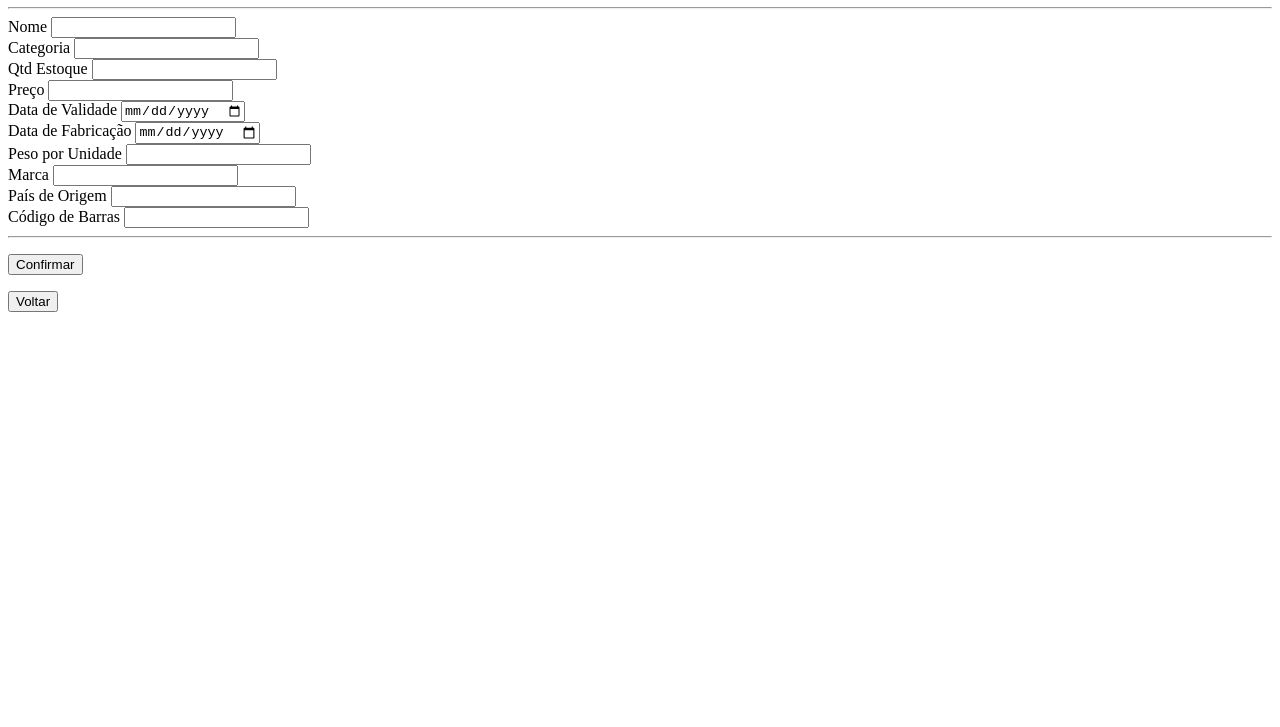
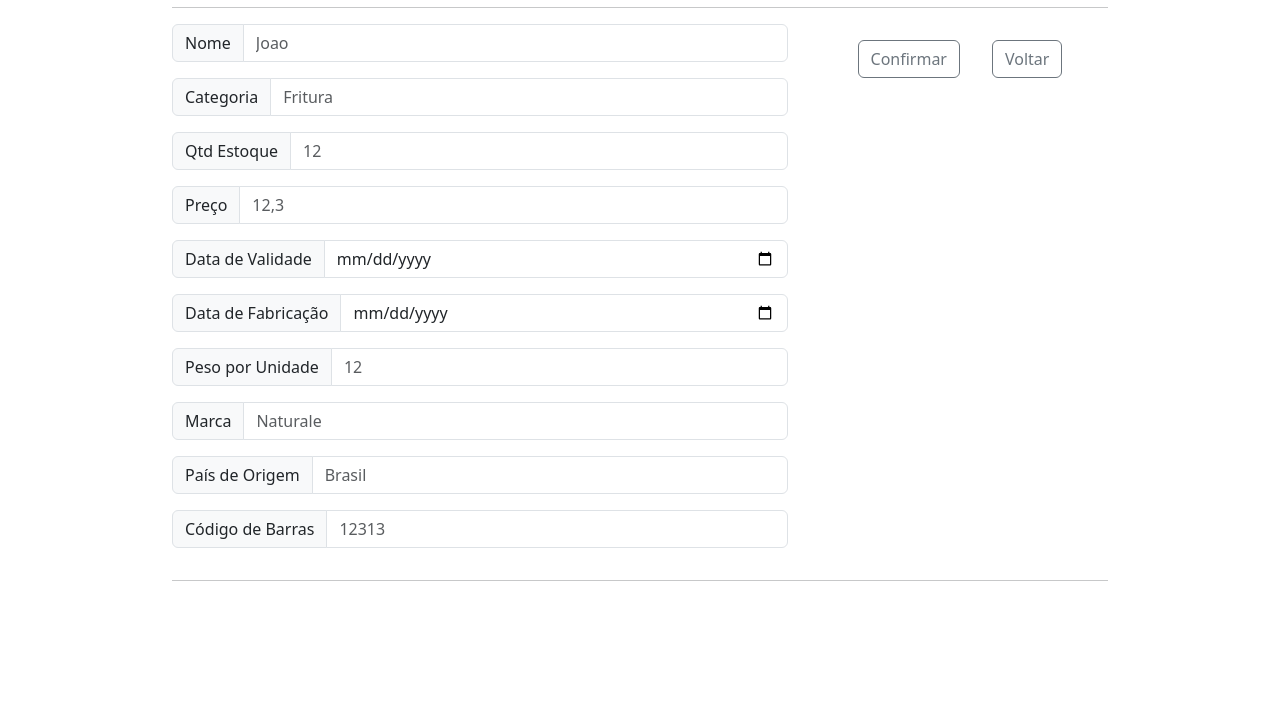
Before and after one commit to CRUD-SpringBoot/CRUD-alimentos, a plain HTML site: page Front-end/add_alimento.html in a window 1280 px wide. Shown: the part 73-800 px from the top of the page. Drawn offline with nearby package versions, Linux system fonts and the light colour scheme.

Commit message:
Aplique o bootstrap em todas as paginas

```diff
--- a/Front-end/add_alimento.html
+++ b/Front-end/add_alimento.html
@@ -4,69 +4,88 @@
     <meta charset="UTF-8">
     <meta name="viewport" content="width=device-width, initial-scale=1.0">
     <title>Vendo todos os alimentos</title>
+    <link href="https://cdn.jsdelivr.net/npm/bootstrap@5.3.3/dist/css/bootstrap.min.css" rel="stylesheet" integrity="sha384-QWTKZyjpPEjISv5WaRU9OFeRpok6YctnYmDr5pNlyT2bRjXh0JMhjY6hW+ALEwIH" crossorigin="anonymous">
     <script type="text/javascript" src="scripts/add_alimento.js"></script>
 </head>
 <body>
-    <h1>Let's add some new products on my database!</h1>
+    <div class="container" style="width: 75%;">
+
+
+        <div class="row">
+            <div class="col d-flex justify-content-center p-1">
+                <h1>Adicione novos alimentos ao banco de dados</h1>
+            </div>
+        </div>
+
 
         <!--Criando um forms para pegar os alimentos-->
+        <form name="formadd" id= "formadd" class="formadd">
+            <hr>
+            <div class="row">
+                <div class="col-md-8">
+                    <div class="col-6 input-group mb-3">
+                        <span class="input-group-text" id="addon-wrapping">Nome</span>
+                        <input class="form-control" placeholder="Joao" type="text" id="nome" name="nome" required>
+                    </div>
+                    <div class="input-group mb-3">
+                        <span class="input-group-text" id="addon-wrapping">Categoria</span>
+                        <input class="form-control" placeholder="Fritura" type="text" id="categoria" name="categoria" required>
+                    </div>
 
-    <form name="formadd" id= "formadd" class="formadd">
+                    <div class="input-group mb-3">
+                        <span class="input-group-text" id="addon-wrapping">Qtd Estoque</span>
+                        <input class="form-control" placeholder="12" type="number" id="qtd_estoque" name="qtd_estoque" required>
+                    </div>
+                    <div class="input-group mb-3">
+                        <span class="input-group-text" id="addon-wrapping">Preço</span>
+                        <input class="form-control" placeholder="12,3" type="number" id="preco" name="preco" required>
+                    </div>
 
-        <hr>
+                    <div class="input-group mb-3">
+                        <span class="input-group-text" id="addon-wrapping">Data de Validade</span>
+                        <input class="form-control" placeholder="12-12-2024" type="date" id="data_validade" name="data_validade" required>
+                    </div>
+                    <div class="input-group mb-3">
+                        <span class="input-group-text" id="addon-wrapping">Data de Fabricação</span>
+                        <input class="form-control" placeholder="12-12-2024" type="date" id="data_fabricacao" name="data_fabricacao" required>
+                    </div>
+                    <div class="input-group mb-3">
+                        <span class="input-group-text" id="addon-wrapping">Peso por Unidade</span>
+                        <input class="form-control" placeholder="12" type="number" id="peso_por_unidade" name="peso_por_unidade" required>
+                    </div>
 
-        <div>
-            <label for="nome">Nome</label>
-            <input type="text" id="nome" name="nome" required>
+                    <div class="input-group mb-3">
+                        <span class="input-group-text" id="addon-wrapping">Marca</span>
+                        <input class="form-control" placeholder="Naturale" type="text" id="marca" name="marca" required>
                     </div>
-        <div>
-            <label for="categoria">Categoria</label>
-            <input type="text" id="categoria" name="categoria" required>
+                    <div class="input-group mb-3">
+                        <span class="input-group-text" id="addon-wrapping">País de Origem</span>
+                        <input class="form-control" placeholder="Brasil" type="text" id="pais_origem" name="pais_origem" required>
                     </div>
-        <div>
-            <label for="qtd_estoque">Qtd Estoque</label>
-            <input type="number" id="qtd_estoque" name="qtd_estoque" required>
+
+                    <div class="input-group mb-3">
+                        <span class="input-group-text" id="addon-wrapping">Código de Barras</span>
+                        <input class="form-control" placeholder="12313" type="number" id="codigo_barras" name="codigo_barras" required>
                     </div>
-        <div>
-            <label for="preco">Preço</label>
-            <input type="number" id="preco" name="preco" required>
+
+
                 </div>
-        <div>
-            <label for="data_validade">Data de Validade</label>
-            <input type="date" id="data_validade" name="data_validade" required>
+
+                <div class="col-md-4">
+                    <div class="d-flex justify-content-center mb-3">
+                        <button class="btn btn-outline-secondary m-3" type="submit" onclick="addAlimento(event)">Confirmar</button>
+
+                        <a href="index.html">
+                            <button type="button" class="btn btn-outline-secondary m-3">Voltar</button>
+                        </a>
                     </div>
-        <div>
-            <label for="data_fabricacao">Data de Fabricação</label>
-            <input type="date" id="data_fabricacao" name="data_fabricacao" required>
                 </div>
-        <div>
-            <label for="peso_por_unidade">Peso por Unidade</label>
-            <input type="number" id="peso_por_unidade" name="peso_por_unidade" required>
-        </div>
-        <div>
-            <label for="marca">Marca</label>
-            <input type="text" id="marca" name="marca" required>
-        </div>
-        <div>
-            <label for="pais_origem">País de Origem</label>
-            <input type="text" id="pais_origem" name="pais_origem" required>
-        </div>
-        <div>
-            <label for="codigo_barras">Código de Barras</label>
-            <input type="number" id="codigo_barras" name="codigo_barras" required>
+
             </div>
 
             <hr>
-
-        <p>
-            <button type="submit" onclick="addAlimento(event)">Confirmar</button>
-        </p>
         </form>
 
-    <p>
-        <a href="index.html">
-            <button>Voltar</button>
-        </a>
-    </p>
+    </div>
 </body>
 </html>
--- a/Front-end/scripts/list_all.js
+++ b/Front-end/scripts/list_all.js
@@ -81,7 +81,7 @@ async function editar_alimento(id) {
     const getInput = (campo, valor_atual) => {
         const valor = prompt(`${campo}: `, valor_atual);
         if (valor == null){
-            alert('Operação Cancelada!');
+            //alert('Operação Cancelada!');
             return null;
         }
 
```
Also changed, not shown: Front-end/by_id.html (+24 -13 lines), Front-end/index.html (+31 -16 lines), Front-end/see_all.html (+15 -5 lines). Lines whose indentation alone changed are shown as unchanged.
